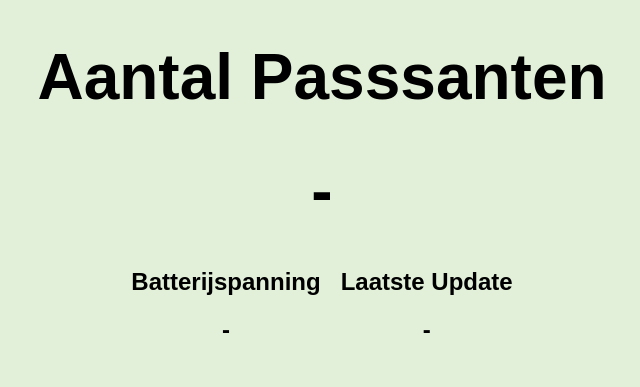
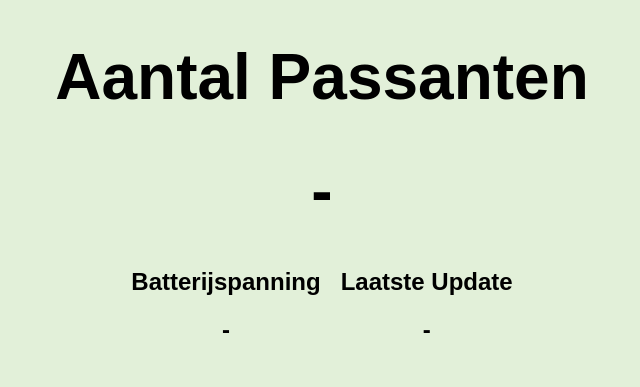
Before and after one commit to Kraiwin-Namsri/Plop_demonstratie, a website: page src/index.html in a window 1280 px wide. Shown: the whole page, without its empty margins (318-958 px from the left). Drawn offline with Linux system fonts and the light colour scheme.

Commit message:
spelfout Tripples

```diff
--- a/src/index.html
+++ b/src/index.html
@@ -12,7 +12,7 @@
 <body>
   <main>
     <div class="pas">
-      <h1>Aantal Passsanten</h1>
+      <h1>Aantal Passanten</h1>
       <h1 id="count">-</h1>
     </div>
     <div class="bat">
```
